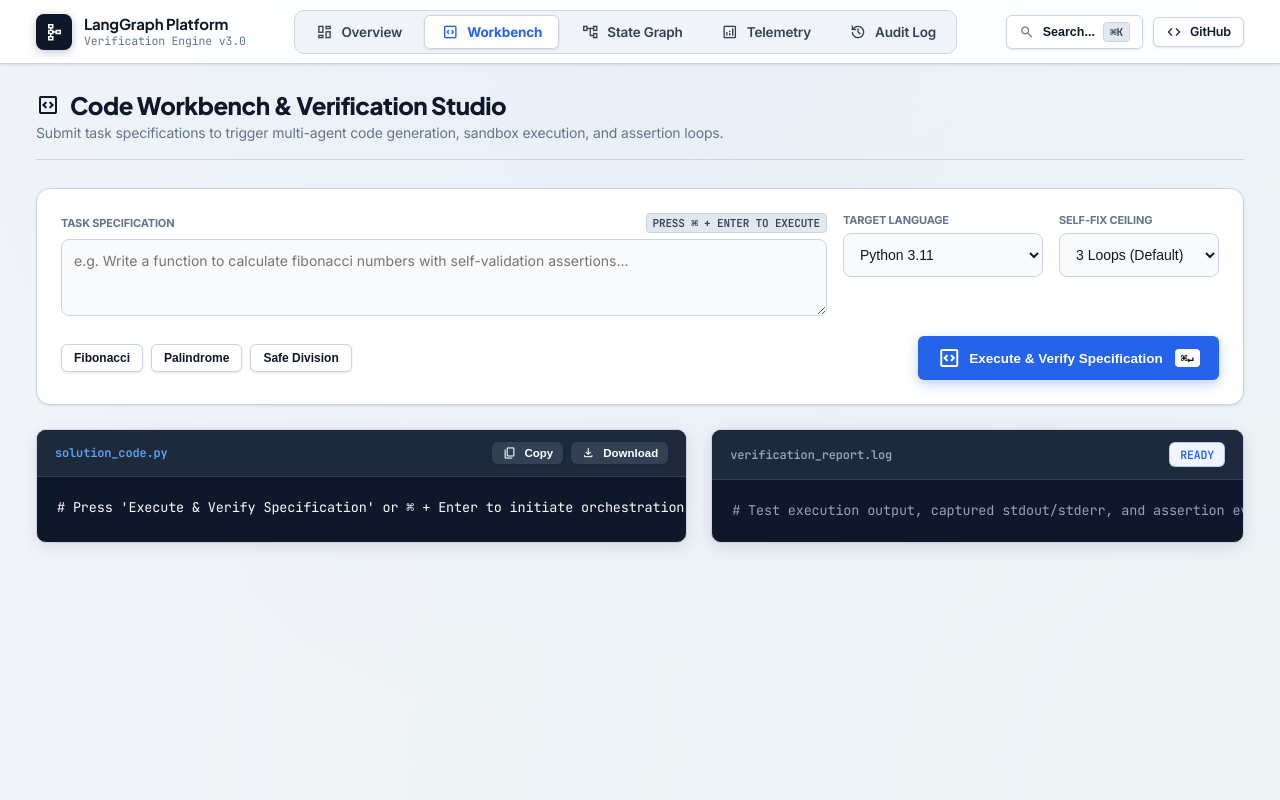
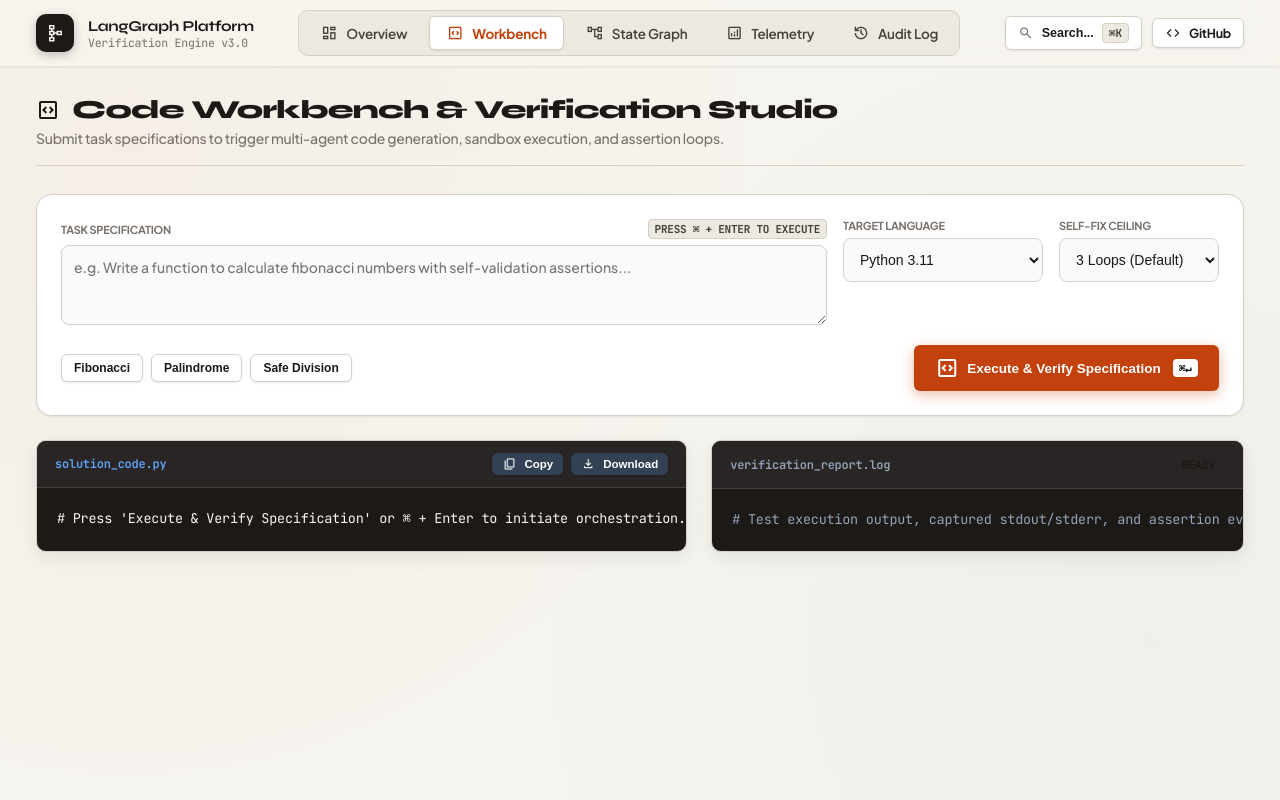
Before and after one commit to Sathvik1533/LangGraph_deployment, a FastAPI app: page /generate in a window 1280 px wide. Run offline with FastAPI, Linux system fonts and the light colour scheme.

Commit message:
style(ui): implement Hallmark Editorial engineering design system

```diff
--- a/static/css/shared.css
+++ b/static/css/shared.css
@@ -1,50 +1,50 @@
-/* Warm Executive Slate & Sapphire Design System (No Dark Mode, No Pure White, No Violet Slop) */
-@import url('https://fonts.googleapis.com/css2?family=Plus+Jakarta+Sans:wght@500;600;700;800&family=Inter:wght@300;400;500;600;700&family=JetBrains+Mono:wght@400;500;600;700&display=swap');
+/* Impeccable & Hallmark Design System | Bespoke Editorial Engineering Journal */
+@import url('https://fonts.googleapis.com/css2?family=Syne:wght@600;700;800&family=Plus+Jakarta+Sans:wght@500;600;700;800&family=JetBrains+Mono:wght@400;500;600;700&display=swap');
 
 :root {
-    /* Rich Warm Slate Palette */
-    --bg-canvas: #f1f5f9;          /* Warm Slate Base */
-    --bg-surface: #ffffff;         /* Card Surface */
-    --bg-elevated: #f8fafc;        /* Inset Elevation */
-    --bg-hover: #e2e8f0;           /* Interactive Hover */
+    /* Impeccable & Hallmark Editorial Canvas Palette */
+    --bg-canvas: #f6f4ee;          /* Warm Editorial Sand Base */
+    --bg-surface: #ffffff;         /* Pure Card Surface */
+    --bg-inset: #ede9e0;           /* Tactile Inset Panel */
+    --bg-hover: #e8e3d8;           /* Interactive Hover */
 
-    /* Structured Borders */
-    --border-subtle: #cbd5e1;      /* Crisp Hairline */
-    --border-medium: #94a3b8;      /* Strong Border */
-    --border-active: #2563eb;      /* Blue Active Border */
+    /* Structured Editorial Hairlines */
+    --border-subtle: #d6d0c4;      /* Tactile Hairline */
+    --border-medium: #b8b09f;      /* Strong Boundary */
+    --border-active: #c2410c;      /* Terracotta Active Border */
 
-    /* Executive Accents */
-    --accent-blue: #2563eb;        /* Sapphire Blue */
-    --accent-blue-bg: #eff6ff;
+    /* Hallmark Accents */
+    --accent-terracotta: #c2410c;  /* Primary Terracotta Flame */
+    --accent-terracotta-bg: #fff7ed;
 
-    --accent-emerald: #059669;     /* Verified Emerald */
+    --accent-emerald: #047857;     /* Deep Verified Emerald */
     --accent-emerald-bg: #ecfdf5;
 
-    --accent-amber: #d97706;       /* Iteration Amber */
+    --accent-indigo: #1e40af;      /* Deep Sapphire Indigo */
+    --accent-indigo-bg: #eff6ff;
+
+    --accent-amber: #b45309;       /* Warm Amber */
     --accent-amber-bg: #fffbeb;
 
-    --accent-rose: #dc2626;        /* Error Rose */
-    --accent-rose-bg: #fef2f2;
-
-    /* High-Contrast Dark Slate Text */
-    --text-primary: #0f172a;       /* Slate 900 */
-    --text-secondary: #334155;     /* Slate 700 */
-    --text-muted: #64748b;         /* Slate 500 */
-    --text-light: #94a3b8;         /* Slate 400 */
+    /* Deep Ink Typography (No Pitch Black, No AI Slop Gray) */
+    --text-primary: #1c1917;       /* Warm Stone Ink 900 */
+    --text-secondary: #44403c;     /* Stone 700 */
+    --text-muted: #78716c;         /* Stone 500 */
+    --text-light: #a8a29e;         /* Stone 400 */
 
     /* Typography Fonts */
-    --font-heading: 'Plus Jakarta Sans', -apple-system, sans-serif;
-    --font-sans: 'Inter', -apple-system, sans-serif;
+    --font-heading: 'Syne', 'Plus Jakarta Sans', sans-serif;
+    --font-sans: 'Plus Jakarta Sans', -apple-system, sans-serif;
     --font-mono: 'JetBrains Mono', monospace;
 
-    /* Depth Shadows */
-    --shadow-sm: 0 1px 3px rgba(15, 23, 42, 0.08), 0 1px 2px rgba(15, 23, 42, 0.04);
-    --shadow-md: 0 4px 16px rgba(15, 23, 42, 0.1);
-    --shadow-lg: 0 10px 30px rgba(15, 23, 42, 0.12);
+    /* Tactile Shadows & Depth */
+    --shadow-sm: 0 1px 3px rgba(28, 25, 23, 0.06), 0 1px 2px rgba(28, 25, 23, 0.04);
+    --shadow-md: 0 6px 20px rgba(28, 25, 23, 0.08);
+    --shadow-lg: 0 16px 36px rgba(28, 25, 23, 0.12);
 
     --radius-sm: 6px;
     --radius-md: 10px;
-    --radius-lg: 14px;
+    --radius-lg: 16px;
 }
 
 * {
@@ -59,17 +59,17 @@ body {
     color: var(--text-primary);
     min-height: 100vh;
     overflow-x: hidden;
-    letter-spacing: -0.01em;
+    letter-spacing: -0.015em;
     -webkit-font-smoothing: antialiased;
     background-image:
-        radial-gradient(circle at 50% 0%, rgba(37, 99, 235, 0.04) 0%, transparent 75%),
-        radial-gradient(circle at 100% 100%, rgba(5, 150, 105, 0.03) 0%, transparent 75%);
+        radial-gradient(circle at 10% 20%, rgba(194, 65, 12, 0.03) 0%, transparent 50%),
+        radial-gradient(circle at 90% 80%, rgba(4, 120, 87, 0.03) 0%, transparent 50%);
     background-attachment: fixed;
 }
 
 h1, h2, h3, h4, h5, h6 {
     font-family: var(--font-heading);
-    letter-spacing: -0.02em;
+    letter-spacing: -0.03em;
     color: var(--text-primary);
 }
 
@@ -86,24 +86,24 @@ h1, h2, h3, h4, h5, h6 {
     background: var(--bg-canvas);
 }
 ::-webkit-scrollbar-thumb {
-    background: #cbd5e1;
+    background: #d6d0c4;
     border-radius: 4px;
 }
 ::-webkit-scrollbar-thumb:hover {
-    background: #94a3b8;
+    background: #b8b09f;
 }
 
-/* Top Navbar */
+/* Hallmark Top Navbar */
 .top-navbar {
     position: fixed;
     top: 0;
     left: 0;
     right: 0;
-    height: 64px;
-    background: rgba(255, 255, 255, 0.95);
+    height: 66px;
+    background: rgba(246, 244, 238, 0.95);
     backdrop-filter: blur(20px);
     -webkit-backdrop-filter: blur(20px);
-    border-bottom: 1px solid var(--border-subtle);
+    border-bottom: 1px.5px solid var(--border-subtle);
     display: flex;
     align-items: center;
     justify-content: space-between;
@@ -115,28 +115,28 @@ h1, h2, h3, h4, h5, h6 {
 .nav-brand {
     display: flex;
     align-items: center;
-    gap: 12px;
+    gap: 14px;
     text-decoration: none;
 }
 
 .brand-icon {
-    width: 36px;
-    height: 36px;
-    border-radius: 8px;
-    background: #0f172a;
+    width: 38px;
+    height: 38px;
+    border-radius: 10px;
+    background: var(--text-primary);
     display: flex;
     align-items: center;
     justify-content: center;
-    color: #ffffff;
-    box-shadow: 0 2px 8px rgba(15, 23, 42, 0.25);
+    color: #f6f4ee;
+    box-shadow: 0 3px 10px rgba(28, 25, 23, 0.25);
 }
 
 .nav-links {
     display: flex;
     align-items: center;
     gap: 6px;
-    background: #f1f5f9;
-    padding: 4px;
+    background: #ede9e0;
+    padding: 5px;
     border-radius: var(--radius-md);
     border: 1px solid var(--border-subtle);
 }
@@ -161,7 +161,7 @@ h1, h2, h3, h4, h5, h6 {
 
 .nav-link-item.active {
     background: #ffffff;
-    color: var(--accent-blue);
+    color: var(--accent-terracotta);
     border: 1px solid var(--border-subtle);
     box-shadow: var(--shadow-sm);
     font-weight: 700;
@@ -173,7 +173,7 @@ h1, h2, h3, h4, h5, h6 {
 
 /* Studio Layout Container */
 .studio-layout {
-    padding-top: 90px;
+    padding-top: 94px;
     padding-bottom: 48px;
     padding-left: 36px;
     padding-right: 36px;
@@ -187,16 +187,16 @@ h1, h2, h3, h4, h5, h6 {
     justify-content: space-between;
     margin-bottom: 28px;
     padding-bottom: 18px;
-    border-bottom: 1px solid var(--border-subtle);
+    border-bottom: 1.5px solid var(--border-subtle);
 }
 
 .page-title {
-    font-size: 24px;
+    font-size: 26px;
     font-weight: 800;
     color: var(--text-primary);
     display: flex;
     align-items: center;
-    gap: 10px;
+    gap: 12px;
 }
 
 .page-subtitle {
@@ -209,7 +209,7 @@ h1, h2, h3, h4, h5, h6 {
 .studio-card {
     background: var(--bg-surface);
     border-radius: var(--radius-lg);
-    border: 1px solid var(--border-subtle);
+    border: 1.5px solid var(--border-subtle);
     padding: 24px;
     box-shadow: var(--shadow-sm);
     transition: border-color 0.15s ease, box-shadow 0.15s ease, transform 0.15s ease;
@@ -218,7 +218,7 @@ h1, h2, h3, h4, h5, h6 {
 .studio-card-hover:hover {
     border-color: var(--border-medium);
     box-shadow: var(--shadow-md);
-    transform: translateY(-1px);
+    transform: translateY(-2px);
 }
 
 /* Buttons */
@@ -227,10 +227,10 @@ h1, h2, h3, h4, h5, h6 {
     align-items: center;
     justify-content: center;
     gap: 8px;
-    padding: 9px 18px;
+    padding: 10px 20px;
     border-radius: var(--radius-sm);
     font-size: 13.5px;
-    font-weight: 600;
+    font-weight: 700;
     cursor: pointer;
     border: 1px solid transparent;
     transition: all 0.15s ease;
@@ -238,26 +238,26 @@ h1, h2, h3, h4, h5, h6 {
 }
 
 .cyber-btn-primary {
-    background: var(--accent-blue);
+    background: var(--accent-terracotta);
     color: #ffffff;
-    box-shadow: 0 4px 12px rgba(37, 99, 235, 0.3);
+    box-shadow: 0 4px 14px rgba(194, 65, 12, 0.35);
 }
 
 .cyber-btn-primary:hover {
-    background: #1d4ed8;
+    background: #9a3412;
     transform: translateY(-1px);
-    box-shadow: 0 6px 16px rgba(37, 99, 235, 0.4);
+    box-shadow: 0 6px 18px rgba(194, 65, 12, 0.45);
 }
 
 .cyber-btn-secondary {
     background: #ffffff;
     color: var(--text-primary);
-    border: 1px solid var(--border-subtle);
+    border: 1.5px solid var(--border-subtle);
     box-shadow: var(--shadow-sm);
 }
 
 .cyber-btn-secondary:hover {
-    background: var(--bg-hover);
+    background: var(--bg-inset);
     border-color: var(--border-medium);
 }
 
@@ -269,41 +269,41 @@ h1, h2, h3, h4, h5, h6 {
     padding: 4px 10px;
     border-radius: var(--radius-sm);
     font-size: 11.5px;
-    font-weight: 600;
+    font-weight: 700;
     font-family: var(--font-mono);
 }
 
-.cyber-badge-blue {
-    background: var(--accent-blue-bg);
-    color: var(--accent-blue);
-    border: 1px solid rgba(37, 99, 235, 0.3);
+.cyber-badge-terracotta {
+    background: var(--accent-terracotta-bg);
+    color: var(--accent-terracotta);
+    border: 1px solid rgba(194, 65, 12, 0.3);
 }
 
 .cyber-badge-emerald {
     background: var(--accent-emerald-bg);
     color: var(--accent-emerald);
-    border: 1px solid rgba(5, 150, 105, 0.3);
+    border: 1px solid rgba(4, 120, 87, 0.3);
 }
 
-.cyber-badge-amber {
-    background: var(--accent-amber-bg);
-    color: var(--accent-amber);
-    border: 1px solid rgba(217, 119, 6, 0.3);
+.cyber-badge-indigo {
+    background: var(--accent-indigo-bg);
+    color: var(--accent-indigo);
+    border: 1px solid rgba(30, 64, 175, 0.3);
 }
 
 /* Code Editor Window */
 .code-editor-pane {
     border-radius: var(--radius-md);
-    border: 1px solid var(--border-subtle);
-    background: #0f172a;
+    border: 1.5px solid var(--border-subtle);
+    background: #1c1917;
     overflow: hidden;
     box-shadow: var(--shadow-md);
 }
 
 .code-editor-header {
-    background: #1e293b;
+    background: #292524;
     padding: 12px 18px;
-    border-bottom: 1px solid #334155;
+    border-bottom: 1px solid #44403c;
     display: flex;
     align-items: center;
     justify-content: space-between;
@@ -314,7 +314,7 @@ h1, h2, h3, h4, h5, h6 {
     font-family: var(--font-mono);
     font-size: 13.5px;
     line-height: 1.6;
-    color: #f8fafc;
+    color: #f5f5f4;
     overflow-x: auto;
     white-space: pre;
 }
@@ -324,7 +324,7 @@ h1, h2, h3, h4, h5, h6 {
     display: none;
     position: fixed;
     inset: 0;
-    background: rgba(15, 23, 42, 0.5);
+    background: rgba(28, 25, 23, 0.5);
     backdrop-filter: blur(8px);
     z-index: 2000;
     align-items: flex-start;
@@ -336,7 +336,7 @@ h1, h2, h3, h4, h5, h6 {
     width: 100%;
     max-width: 620px;
     background: #ffffff;
-    border: 1px solid var(--border-medium);
+    border: 1.5px solid var(--border-medium);
     border-radius: var(--radius-lg);
     box-shadow: var(--shadow-lg);
     overflow: hidden;
@@ -347,7 +347,7 @@ h1, h2, h3, h4, h5, h6 {
     padding: 16px 20px;
     background: transparent;
     border: none;
-    border-bottom: 1px solid var(--border-subtle);
+    border-bottom: 1.5px solid var(--border-subtle);
     outline: none;
     color: var(--text-primary);
     font-size: 15px;
@@ -366,8 +366,8 @@ h1, h2, h3, h4, h5, h6 {
 }
 
 .cmd-spotlight-item:hover {
-    background: var(--bg-hover);
-    color: var(--accent-blue);
+    background: var(--bg-inset);
+    color: var(--accent-terracotta);
 }
 
 /* Toast */
@@ -375,9 +375,9 @@ h1, h2, h3, h4, h5, h6 {
     position: fixed;
     bottom: 24px;
     right: 24px;
-    background: #0f172a;
+    background: #1c1917;
     color: #ffffff;
-    border: 1px solid #334155;
+    border: 1px solid #44403c;
     padding: 14px 20px;
     border-radius: var(--radius-sm);
     display: flex;
@@ -388,14 +388,14 @@ h1, h2, h3, h4, h5, h6 {
 }
 
 .kbd-badge {
-    background: #e2e8f0;
-    color: #334155;
+    background: #ede9e0;
+    color: #44403c;
     font-family: var(--font-mono);
     font-size: 11px;
     padding: 2px 6px;
     border-radius: 4px;
-    border: 1px solid #cbd5e1;
-    font-weight: 600;
+    border: 1px solid var(--border-subtle);
+    font-weight: 700;
 }
 
 /* Responsive */
```
